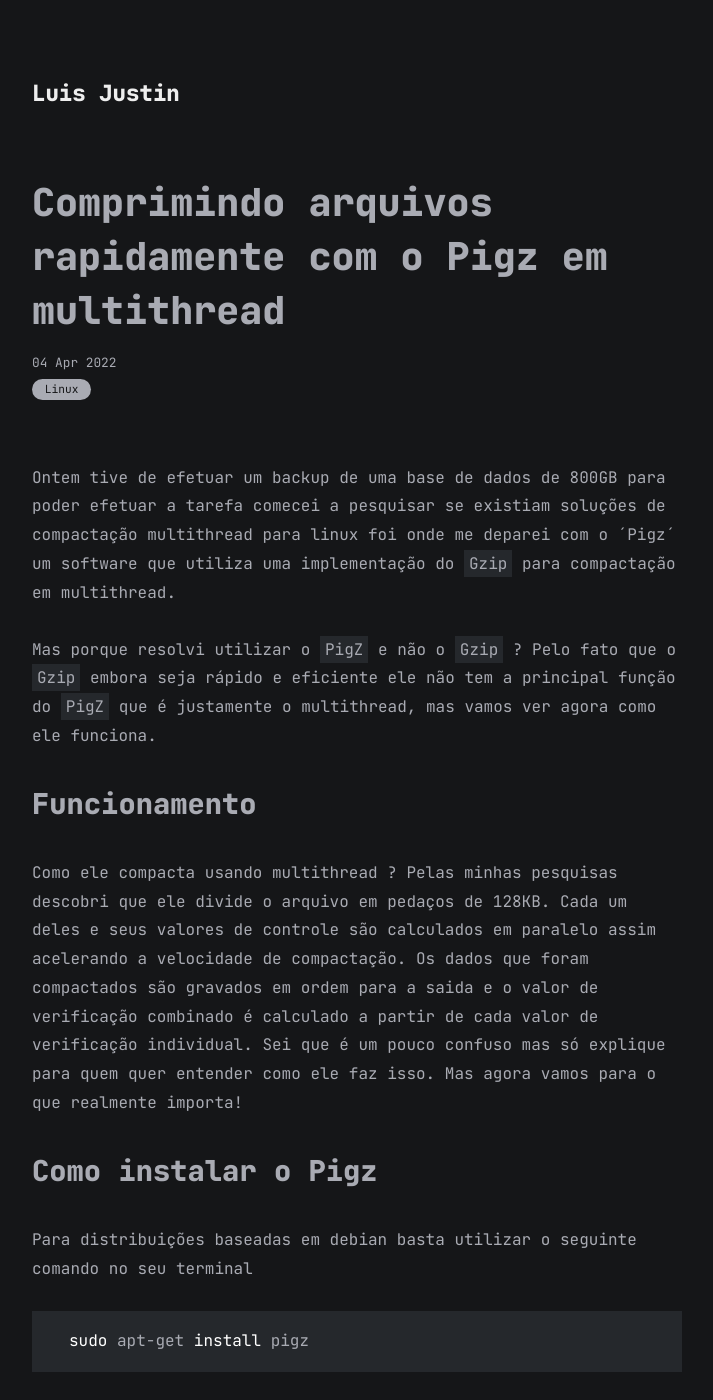
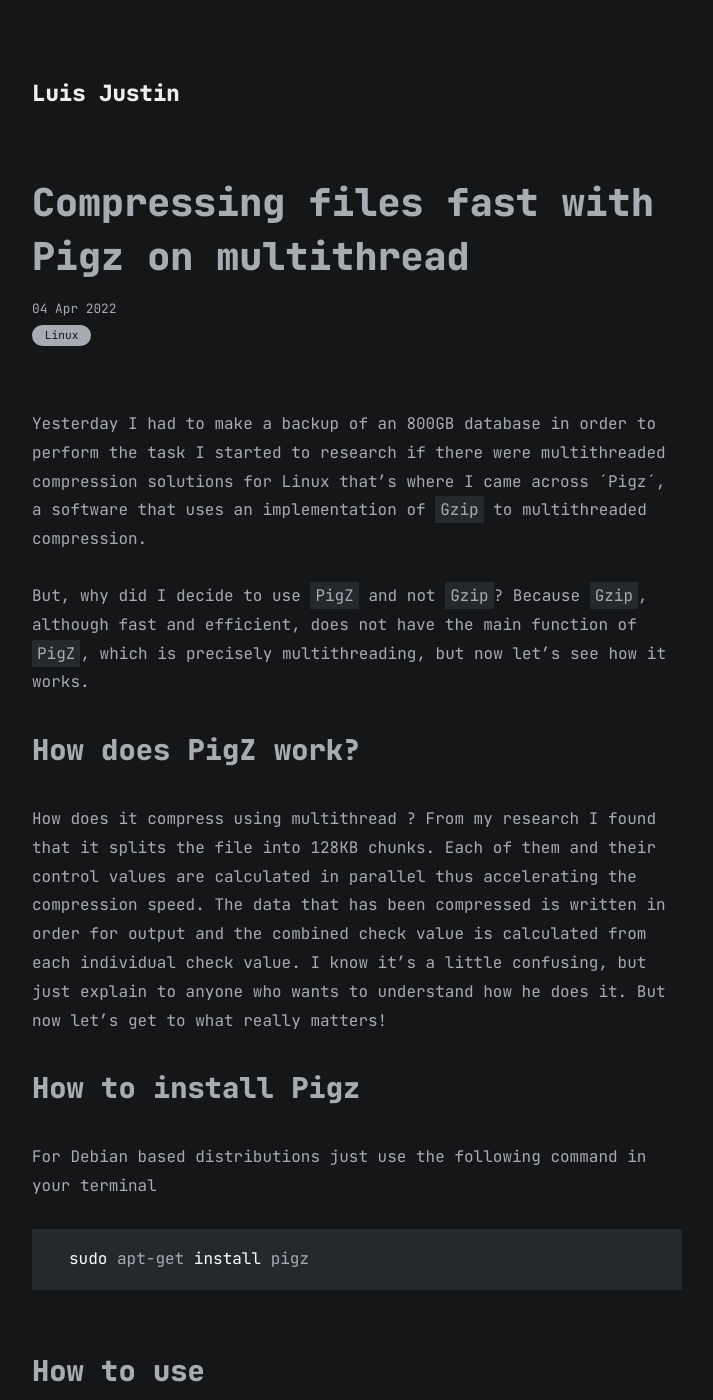
Before and after one commit to HelloWar75/blog-luisjustin, a Jekyll site: the page built from _posts/2022-04-04-comprimindo-arquivos-rapidamente-com-o-pigz-em-multithread.md, in a window 1280 px wide and 1400 px high. Shown: the whole window, without its empty margins (283-996 px from the left). Built offline with Jekyll 4.4.1, drawn with Linux system fonts in a browser that asks for light colours; some of the changed text lies outside the part shown.

Commit message:
Update 2022-04-04-comprimindo-arquivos-rapidamente-com-o-pigz-em-multithread.md

````diff
--- a/_posts/2022-04-04-comprimindo-arquivos-rapidamente-com-o-pigz-em-multithread.md
+++ b/_posts/2022-04-04-comprimindo-arquivos-rapidamente-com-o-pigz-em-multithread.md
@@ -2,103 +2,104 @@
 layout: post
 date: '2022-04-04 00:45 -0300'
 published: true
-title: Comprimindo arquivos rapidamente com o Pigz em multithread
+title: Compressing files fast with Pigz on multithread
 categories:
   - Linux
 ---
-Ontem tive de efetuar um backup de uma base de dados de 800GB para poder efetuar a tarefa comecei a pesquisar se existiam soluções de compactação multithread para linux foi onde me deparei com o ´Pigz´ um software que utiliza uma implementação do `Gzip` para compactação em multithread.
+Yesterday I had to make a backup of an 800GB database in order to perform the task I started to research if there were multithreaded compression solutions for Linux that's where I came across ´Pigz´, a software that uses an implementation of `Gzip` to multithreaded compression.
 
-Mas porque resolvi utilizar o `PigZ` e não o `Gzip` ? Pelo fato que o `Gzip` embora seja rápido e eficiente ele não tem a principal função do `PigZ` que é justamente o multithread, mas vamos ver agora como ele funciona.
+But, why did I decide to use `PigZ` and not `Gzip`? Because `Gzip`, although fast and efficient, does not have the main function of `PigZ`, which is precisely multithreading, but now let's see how it works.
 
-## Funcionamento
+## How does PigZ work?
 
-Como ele compacta usando multithread ? Pelas minhas pesquisas descobri que ele divide o arquivo em pedaços de 128KB. Cada um deles e seus valores de controle são calculados em paralelo assim acelerando a velocidade de compactação. Os dados que foram compactados são gravados em ordem para a saida e o valor de verificação combinado é calculado a partir de cada valor de verificação individual. Sei que é um pouco confuso mas só explique para quem quer entender como ele faz isso. Mas agora vamos para o que realmente importa!
+How does it compress using multithread ? From my research I found that it splits the file into 128KB chunks. Each of them and their control values are calculated in parallel thus accelerating the compression speed. The data that has been compressed is written in order for output and the combined check value is calculated from each individual check value. I know it's a little confusing, but just explain to anyone who wants to understand how he does it. But now let's get to what really matters!
 
-## Como instalar o Pigz
+## How to install Pigz
 
-Para distribuições baseadas em debian basta utilizar o seguinte comando no seu terminal
+For Debian based distributions just use the following command in your terminal
 
 ```shell
 sudo apt-get install pigz
 ```
 
-## Como utilizar
+## How to use
 
-Para comprimir qualquer arquivo basta utilizar o seguinte comando em seu terminar
+To compress any file just use the following command in your finish
+
 ```shell
-pigz nome_do_arquivo.txt
+pigz file.txt
 ```
 
-Para algumas pessoas o jeito que ele ira executar este comando pode ser um problema pois ele executa e costuma **deletar o arquivo por padrão** para evitarmos isso basta colocar junto o argumento **-k** ficando assim o comando
+For some people, the way it will execute this command can be a problem, because it executes and usually **delete the file by default** to avoid this, just put the argument **-k** together, thus the command
 
 ```shell
-pigz -k nome_do_arquivo.txt
+pigz -k file.txt
 ```
 
-Já sobre seus niveis de compressão eu descobri que ele suporta vários variando do **1 ao 9** para utilizar basta colocar como argumento **-1, -2, -3 ... -9** o comando ira ficar assim
+About its compression levels I found out that it supports several ranging from **1 to 9** to use just put as an argument **-1, -2, -3 ... -9** the command will look like this
 ```shell
-pigz -9 -k nome_do_arquivo.txt
+pigz -9 -k file.txt
 ```
-Lembrando que neste comando mantive para ele não deletar o arquivo ou seja o parametro **-k**
+Remembering that in this command I kept it so it doesn't delete the file, that is, the parameter **-k**
 
-Agora para compactar pastas como fazemos ? Infelizmente o pigz não suporta compactação de pastas mas existe um jeito sim de utilizar ele para isso na verdade 2 jeitos o primeiro e mais simplês é
+Now to compress folders as we do? Unfortunately pigz does not support folder compression, but there is a way to use it, in fact, 2 ways let's check them out
 
-### Método 1
+### Method 1
 
 ```shell
-tar --use-compress-program="pigz -k -9" -cf arquivo_compactado.tar.gz pasta_para_compactar/
+tar --use-compress-program="pigz -k -9" -cf file.tar.gz folder/
 ```
 
-Vou colocar uma breve legenda aqui para facilitar o entedimento de todo esse comando:
-`--use-compress-program` estamos dizendo ao **tar** que mesmo que ele crie um arquivo tar a compressão do seu conteudo deve usar um software externo ou seja o **pigz**
-`-cf` informamos que queremos criar um arquivo no caso do exemplo que se chama **arquivo_compactado.tar.gz** e o que vem logo após é o nome da pasta que queremos compactar.
+I'll put a brief caption here to make this whole command easier to understand:
+`--use-compress-program` We are telling **tar** that even if it creates a tar file the compression of its content must use external software, i.e. **pigz**
+`-cf` We inform that we want to create a file in the case of the example that is called **file.tar.gz** and what comes right after is the name of the folder that we want to compress.
 
-E agora para descompactar esse arquivo ? Então no caso do arquivo não ter pasta somente arquivos mesmos pode se usar os comandos abaixo
+And now to unzip this file? So in case the file does not have a folder, only the same files can be used the commands below
 ```shell
-pigz -d arquivo_compactado.tar.gz
+pigz -d file.tar.gz
 ```
 
-ou
+or
 
 ```shell
-unpigz arquivo_compactado.tar.gz
+unpigz file.tar.gz
 ```
 
-Lembrando queo **Pigz** pode descompactar qualquer arquivo **.gz** tendo ou não pastas dentro dele
+Remembering that **Pigz** can unzip any **.gz** file
 
-Mas agora continuando sobre nosso exemplo que tem pastas dentro como se deve fazer
+But now continuing on our example that has folders inside how to do
 ```shell
-tar --use-compress-program="pigz -d" -xvf arquivo_compactado.tar.gz
+tar --use-compress-program="pigz -d" -xvf file.tar.gz
 ```
 
-### Método 2
+### Method 2
 
-Temos também esse segundo metodo que foi o que usei pois foi o que aprendi primeiro na hora do desespero para compactar meu arquivo gigante
+We also have this second method that I used, because it was what I learned first when I was desperate to compress my giant file
 
-Para comprimir um arquivo com pastas ou não basta usar
+To compress a file with folders or not just use
 
 ```shell
 tar -cf - pasta_onde_esta_os_arquivos/ | pigz > arquivo_compactado.tar.gz
 ```
 
-e para descompactar esse arquivo mais facil ainda
+and to unzip this file even easier
 
 ```shell
 pigz -dc arquivo_compactado.tar.gz | tar -xf -
 ```
 
-ele vai criar a pastas no local onde está seu arquivo
+It will create folders where your file is.
 
-## Limitando threads
+## Limiting the number of threads
 
-O **Pigz** costuma comer bastante nucleos do seu processador pois ele não tem limite para efetuar uma compactação mais rápida ele usa todo seu processador mas temos maneiras de limitar o uso iremos ver logo abaixo um exemplo que pode ser aplicado a todos anteriores
+The **Pigz** usually eats a lot of your processor cores, because it has no limit to make a faster compression it uses all your processor, but we have ways to limit the use we will see below an example that can be applied to everyone previous
 
-Para efetuar a limitação de nucleos de processador podemos utilizar o parametro **-p** seguido do numero de nucleos que deseja usar de seu processador. Mas lembre-se não coloque um numero que seu hardware não esteja pronto para suportar, segue o exemplo
+To make the processor cores limitation we can use the **-p** parameter followed by the number of cores you want to use your processor. But remember don't put a number that your hardware is not ready to support, follow the example
 
 ```shell
-pigz -k -p2 arquivo_para_compactar.txt
+pigz -k -p2 file.txt
 ```
 
-mesma coisa se aplica a todos exemplos anteriores.
+same thing applies to all previous examples.
 
-Obrigado por lerem meu artigo que foi até uma descobertar para mim :D
+Thanks for reading the article 😁
````
